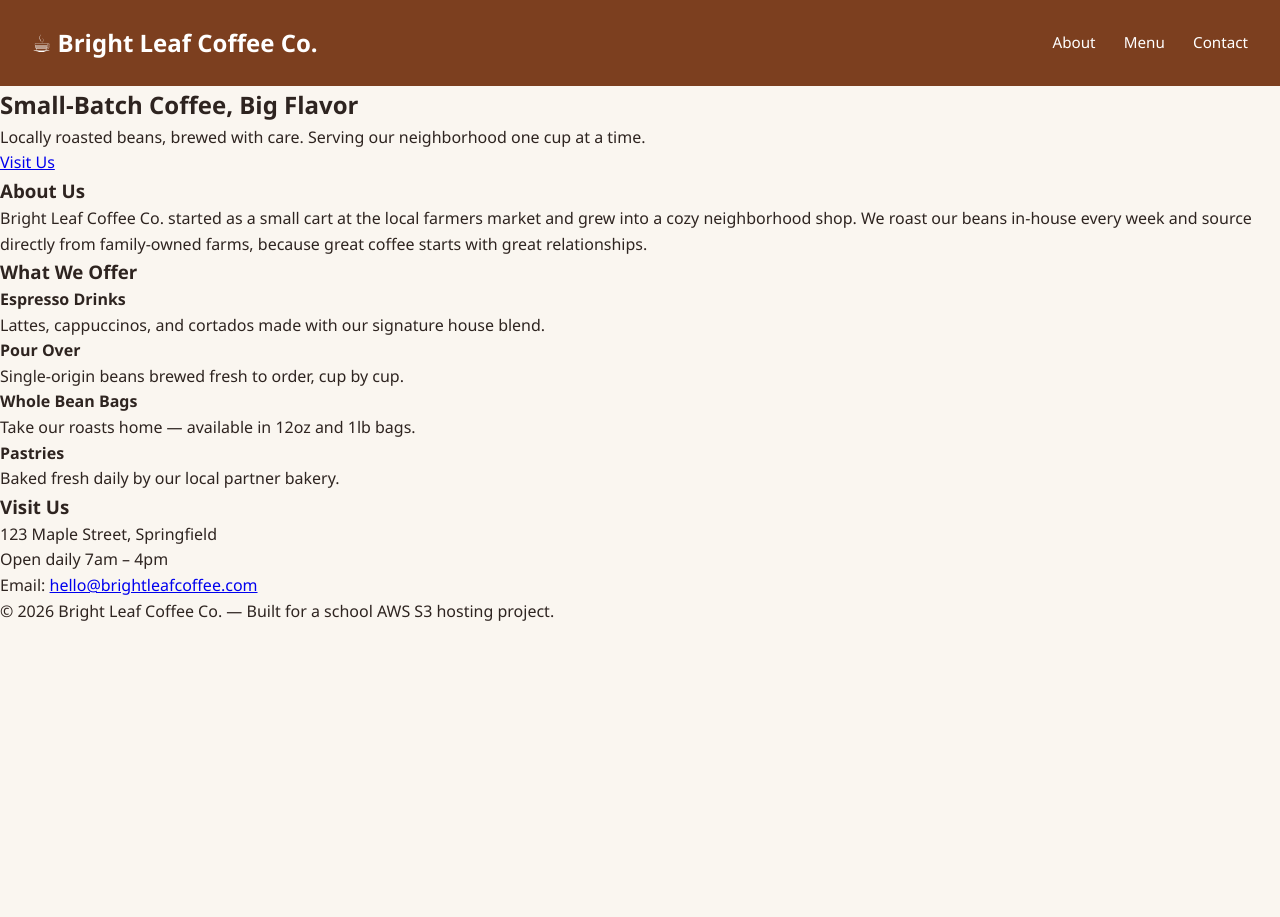
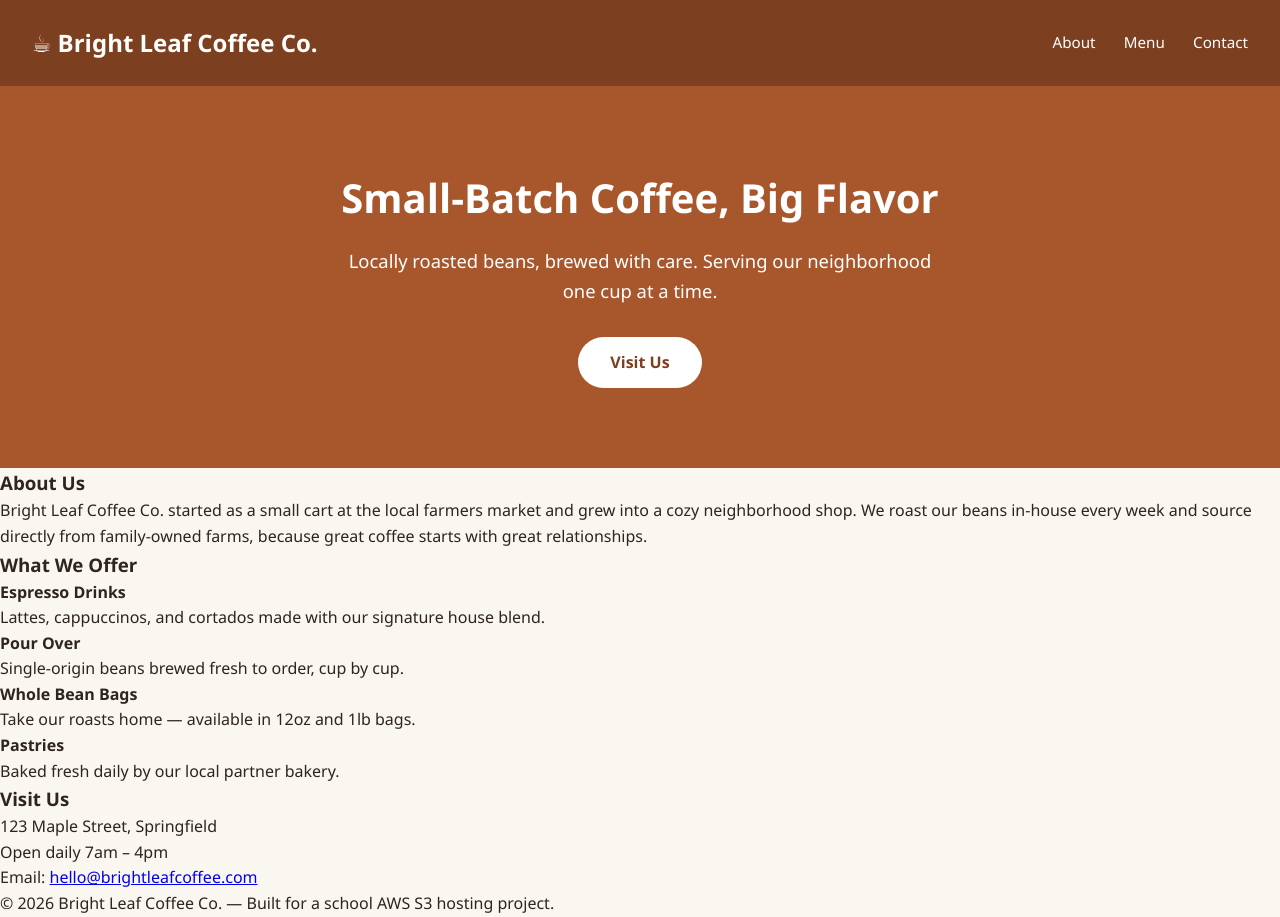
Before and after one commit to masukuthandanani6-sys/bright-leaf, a plain HTML site: page index.html in a window 1280 px wide. Before the commit the page ends 800 px from the top, so only its background shows below. Drawn offline with Linux system fonts and the light colour scheme.

Commit message:
Style hero section and call-to-action button

```diff
--- a/index.html
+++ b/index.html
@@ -50,6 +50,34 @@
 
         nav a:hover {
             text-decoration: underline;
+        }
+
+        .hero {
+            background: var(--accent);
+            color: white;
+            text-align: center;
+            padding: 5rem 2rem;
+        }
+
+        .hero h2 {
+            font-size: 2.5rem;
+            margin-bottom: 1rem;
+        }
+
+        .hero p {
+            font-size: 1.15rem;
+            max-width: 600px;
+            margin: 0 auto 2rem;
+        }
+
+        .btn {
+            display: inline-block;
+            background: white;
+            color: var(--accent-dark);
+            padding: 0.8rem 2rem;
+            border-radius: 30px;
+            text-decoration: none;
+            font-weight: bold;
         }
     </style>
 </head>
```
